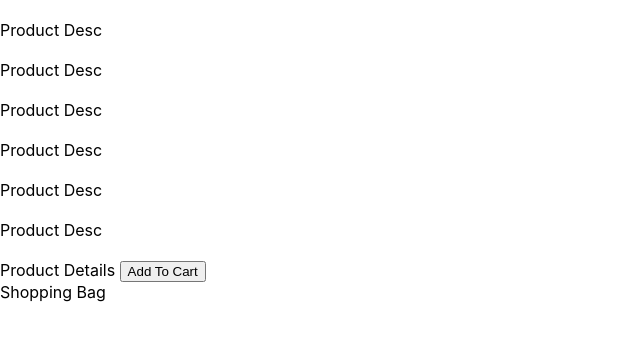
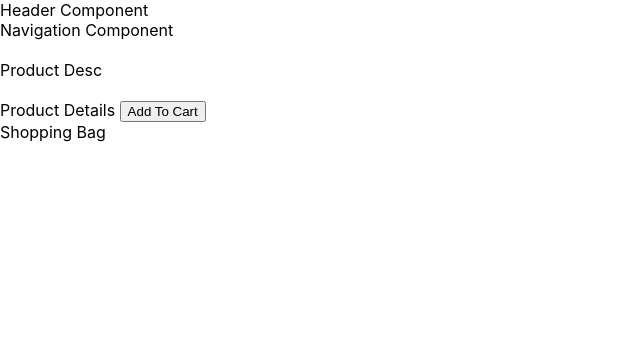
Before and after one commit to jamesfrysinger/tree-ecomm, a React (Create React App) app: page / in a window 1280 px wide. Shown: the top 340 px of the page, without its empty margins (0-640 px from the left). Built offline with nearby package versions, Linux system fonts and the light colour scheme.

Commit message:
New components added

```diff
--- a/src/App.tsx
+++ b/src/App.tsx
@@ -1,48 +1,17 @@
 import { FC } from "react";
+import Header from "./components/Header/Header";
+import ProductLandingPage from "./components/ProductLandingPage";
+import ProductDetailPage from "./components/ProductDetailPage";
+import ShoppingBag from "./components/ShoppingBag/ShoppingBag";
 
 const App: FC = () => {
   return (
     <>
-      <header>
-        <nav></nav>
-      </header>
+      <Header />
       <main>
-        {/* Product Landing Page */}
-        <section className="product-landing-page">
-          <div className="product-tile">
-            <img alt="" />
-            <div>Product Desc</div>
-          </div>
-          <div className="product-tile">
-            <img alt="" />
-            <div>Product Desc</div>
-          </div>
-          <div className="product-tile">
-            <img alt="" />
-            <div>Product Desc</div>
-          </div>
-          <div className="product-tile">
-            <img alt="" />
-            <div>Product Desc</div>
-          </div>
-          <div className="product-tile">
-            <img alt="" />
-            <div>Product Desc</div>
-          </div>
-          <div className="product-tile">
-            <img alt="" />
-            <div>Product Desc</div>
-          </div>
-        </section>
-        {/* Product Detail Page */}
-        <section className="product-detail-page">
-          <img alt="" />
-          <div className="product-details">
-            Product Details <button>Add To Cart</button>
-          </div>
-        </section>
-        {/* Shopping Bag */}
-        <section className="shopping-bag">Shopping Bag</section>
+        <ProductLandingPage />
+        <ProductDetailPage />
+        <ShoppingBag />
       </main>
     </>
   );
--- /dev/null
+++ b/src/components/Header/Header.tsx
@@ -0,0 +1,12 @@
+import { FC } from "react";
+import HeaderNav from "./HeaderNav";
+
+const Header: FC = () => (
+  <header>
+    <img alt="" />
+    Header Component
+    <HeaderNav />
+  </header>
+);
+
+export default Header;
--- /dev/null
+++ b/src/components/Header/HeaderNav.tsx
@@ -0,0 +1,5 @@
+import { FC } from "react";
+
+const HeaderNav: FC = () => <nav>Navigation Component</nav>;
+
+export default HeaderNav;
--- /dev/null
+++ b/src/components/ProductDetailPage/ProductDetails.tsx
@@ -0,0 +1,9 @@
+import { FC } from "react";
+
+const ProductDetails: FC = () => (
+  <div className="product-details">
+    Product Details <button>Add To Cart</button>
+  </div>
+);
+
+export default ProductDetails;
--- /dev/null
+++ b/src/components/ProductDetailPage/index.tsx
@@ -0,0 +1,11 @@
+import { FC } from "react";
+import ProductDetails from "./ProductDetails";
+
+const ProductDetailPage: FC = () => (
+  <section className="product-detail-page">
+    <img alt="" />
+    <ProductDetails />
+  </section>
+);
+
+export default ProductDetailPage;
--- /dev/null
+++ b/src/components/ProductLandingPage/ProductTile.tsx
@@ -0,0 +1,10 @@
+import { FC } from "react";
+import ProductTileGallery from "./ProductTileGallery";
+
+const ProductTile: FC = () => (
+  <div className="product-tile">
+    <ProductTileGallery />
+    <div>Product Desc</div>
+  </div>
+);
+export default ProductTile;
--- /dev/null
+++ b/src/components/ProductLandingPage/ProductTileGallery.tsx
@@ -0,0 +1,5 @@
+import { FC } from "react";
+
+const ProductTileGallery: FC = () => <img alt="" />;
+
+export default ProductTileGallery;
--- /dev/null
+++ b/src/components/ProductLandingPage/index.tsx
@@ -0,0 +1,9 @@
+import ProductTile from "./ProductTile";
+
+const ProductLandingPage = () => (
+  <section className="product-landing-page">
+    <ProductTile />
+  </section>
+);
+
+export default ProductLandingPage;
--- /dev/null
+++ b/src/components/ShoppingBag/ShoppingBag.tsx
@@ -0,0 +1,7 @@
+import { FC } from "react";
+
+const ShoppingBag: FC = () => (
+  <section className="shopping-bag">Shopping Bag</section>
+);
+
+export default ShoppingBag;
```
